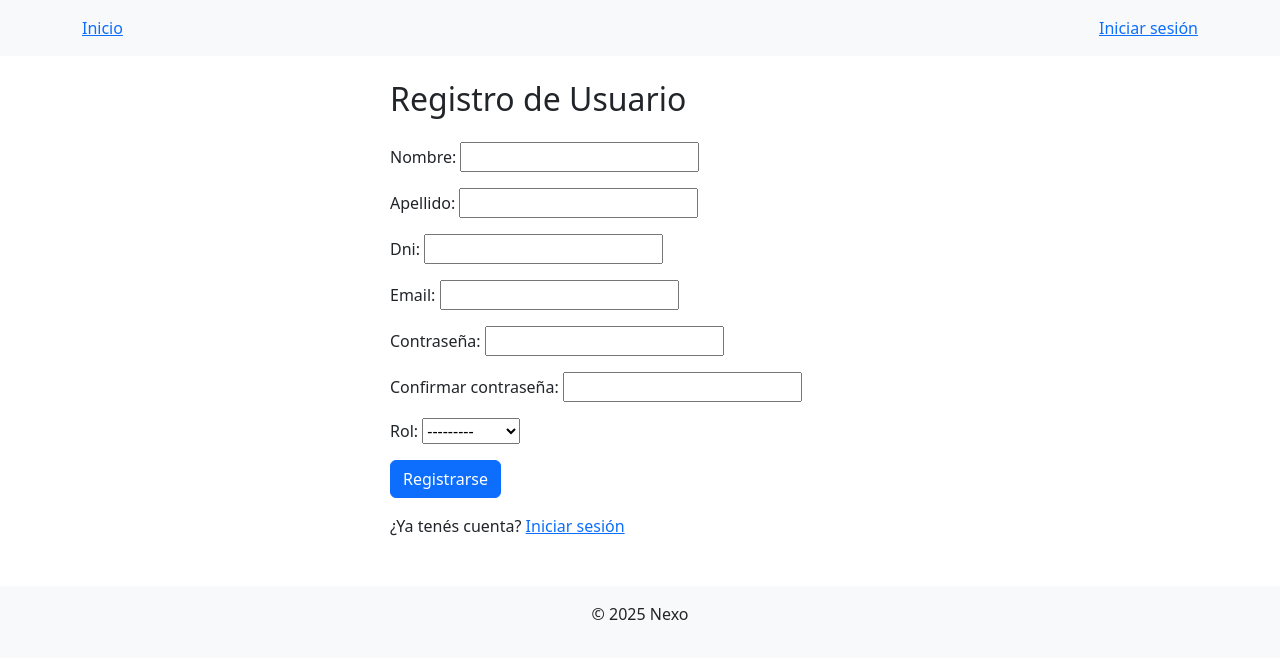
After one commit to MRmateoricci/NEXO, a Django app: page /usuarios/registro/ in a window 1280 px wide. The commit adds this page. Shown: the top 659 px of the page. Run offline with Django 5.2, Linux system fonts and the light colour scheme.

Commit message:
inciar,cerrar,registrar

```diff
--- a/templates/base.html
+++ b/templates/base.html
@@ -3,26 +3,38 @@
 <head>
     <meta charset="UTF-8">
     <title>{% block title %}Mi sitio inmobiliario{% endblock %}</title>
-
+    <link href="https://cdn.jsdelivr.net/npm/bootstrap@5.3.0/dist/css/bootstrap.min.css" rel="stylesheet" />
 </head>
 <body>
-    <header>
-        <nav>
-            <a href="/">Inicio</a> |
-            {% if user.is_authenticated %}
-                <a href="{% url 'logout' %}">Cerrar sesión</a>
-            {% else %}
-                <a href="{% url 'login' %}">Iniciar sesión</a>
-            {% endif %}
+    <header class="p-3 bg-light">
+        <nav class="container d-flex justify-content-between">
+            <a href="/">Inicio</a>
+            <div>
+                {% if user.is_authenticated %}
+                    <a href="{% url 'logout' %}">Cerrar sesión</a>
+                {% else %}
+                    <a href="{% url 'login' %}">Iniciar sesión</a>
+                {% endif %}
+            </div>
         </nav>
     </header>
 
-    <main>
+    {% if messages %}
+        <div class="container mt-3">
+            {% for message in messages %}
+                <div class="alert alert-{{ message.tags }}">
+                    {{ message }}
+                </div>
+            {% endfor %}
+        </div>
+    {% endif %}
+
+    <main class="container mt-4">
         {% block content %}
         {% endblock %}
     </main>
 
-    <footer>
+    <footer class="text-center py-3 mt-5 bg-light">
         <p>© 2025 Nexo</p>
     </footer>
 </body>
--- /dev/null
+++ b/usuarios/forms.py
@@ -0,0 +1,38 @@
+from django import forms
+from .models import Usuario
+from django.contrib.auth import authenticate
+
+class RegistroForm(forms.ModelForm):
+    contraseña = forms.CharField(label='Contraseña', widget=forms.PasswordInput)
+    confirmar_contraseña = forms.CharField(label='Confirmar contraseña', widget=forms.PasswordInput)
+
+    class Meta:
+        model = Usuario
+        fields = ['nombre', 'apellido', 'dni', 'email', 'contraseña', 'confirmar_contraseña', 'rol']
+
+    def clean(self):
+        cleaned_data = super().clean()
+        password = cleaned_data.get("contraseña")
+        confirm = cleaned_data.get("confirmar_contraseña")
+
+        if password != confirm:
+            raise forms.ValidationError("Las contraseñas no coinciden.")
+        return cleaned_data
+
+class LoginForm(forms.Form):
+    email = forms.EmailField(label='Email')
+    contraseña = forms.CharField(label='Contraseña', widget=forms.PasswordInput)
+
+    def clean(self):
+        cleaned_data = super().clean()
+        email = cleaned_data.get('email')
+        contraseña = cleaned_data.get('contraseña')
+
+        if email and contraseña:
+            self.user = authenticate(username=email, password=contraseña)
+            if self.user is None:
+                raise forms.ValidationError("Email o contraseña incorrectos.")
+        return cleaned_data
+
+    def get_user(self):
+        return self.user
--- a/usuarios/models.py
+++ b/usuarios/models.py
@@ -1,11 +1,38 @@
+from django.contrib.auth.models import AbstractBaseUser, BaseUserManager, PermissionsMixin
 from django.db import models
 
-class Usuario(models.Model):
+class UsuarioManager(BaseUserManager):
+    def create_user(self, email, nombre, apellido, dni, contraseña=None, rol='inquilino'):
+        if not email:
+            raise ValueError("El usuario debe tener un email")
+        email = self.normalize_email(email)
+        user = self.model(email=email, nombre=nombre, apellido=apellido, dni=dni, rol=rol)
+        user.set_password(contraseña)
+        user.save(using=self._db)
+        return user
+
+    def create_superuser(self, email, nombre, apellido, dni, contraseña):
+        user = self.create_user(email, nombre, apellido, dni, contraseña, rol='admin')
+        user.is_staff = True
+        user.is_superuser = True
+        user.save(using=self._db)
+        return user
+
+class Usuario(AbstractBaseUser, PermissionsMixin):
     nombre = models.CharField(max_length=100)
     apellido = models.CharField(max_length=100)
     dni = models.CharField(max_length=20, unique=True)
     email = models.EmailField(unique=True)
-    contraseña = models.CharField(max_length=100)
-    rol = models.CharField(max_length=50, choices=[('admin', 'Admin'), ('inquilino', 'Inquilino'), ('Empleado', 'Empleado')])
+    rol = models.CharField(max_length=50, choices=[('admin', 'Admin'), ('inquilino', 'Inquilino'), ('empleado', 'Empleado')])
     estado = models.BooleanField(default=True)
-# Create your models here.
+
+    is_active = models.BooleanField(default=True)
+    is_staff = models.BooleanField(default=False)
+
+    objects = UsuarioManager()
+
+    USERNAME_FIELD = 'email'
+    REQUIRED_FIELDS = ['nombre', 'apellido', 'dni']
+
+    def __str__(self):
+        return f"{self.nombre} {self.apellido} ({self.email})"
--- /dev/null
+++ b/usuarios/templates/usuarios/registro.html
@@ -0,0 +1,17 @@
+{% extends 'base.html' %}
+
+{% block title %}Registro{% endblock %}
+
+{% block content %}
+<div style="max-width: 500px; margin: auto;">
+    <h2 class="mb-4">Registro de Usuario</h2>
+    <form method="post">
+        {% csrf_token %}
+        {{ form.as_p }}
+        <button type="submit" class="btn btn-primary">Registrarse</button>
+    </form>
+    <p class="mt-3">
+        ¿Ya tenés cuenta? <a href="{% url 'login' %}">Iniciar sesión</a>
+    </p>
+</div>
+{% endblock %}
--- a/usuarios/urls.py
+++ b/usuarios/urls.py
@@ -1,8 +1,10 @@
 from django.urls import path
-from .views import CustomLoginView
-from django.contrib.auth.views import LogoutView
+from . import views
+
 
 urlpatterns = [
-    path('login/', CustomLoginView.as_view(), name='login'),
-    path('logout/', LogoutView.as_view(), name='logout'),
+    path('registro/', views.registro, name='registro'),
+    path('login/', views.login_view, name='login'),
+    path('logout/', views.logout_view, name='logout'),
+    path('', views.home, name='home'),
 ]
--- a/usuarios/views.py
+++ b/usuarios/views.py
@@ -1,6 +1,37 @@
-from django.shortcuts import render
-from django.contrib.auth.views import LoginView
+from django.shortcuts import render, redirect
+from django.contrib.auth import login, logout
+from django.contrib import messages
+from .forms import RegistroForm, LoginForm
 
-class CustomLoginView(LoginView):
-    template_name = 'usuarios/login.html'
-# Create your views here.
+def registro(request):
+    if request.method == 'POST':
+        form = RegistroForm(request.POST)
+        if form.is_valid():
+            user = form.save(commit=False)
+            user.set_password(form.cleaned_data['contraseña'])
+            user.save()
+            login(request, user)
+            return redirect('home')
+    else:
+        form = RegistroForm()
+    return render(request, 'usuarios/registro.html', {'form': form})
+
+def login_view(request):
+    if request.method == 'POST':
+        form = LoginForm(request.POST)
+        if form.is_valid():
+            user = form.get_user()
+            login(request, user)
+            return redirect('home')
+        else:
+            messages.error(request, "Email o contraseña incorrectos")
+    else:
+        form = LoginForm()
+    return render(request, 'usuarios/login.html', {'form': form})
+
+def logout_view(request):
+    logout(request)
+    return redirect('login')
+
+def home(request):
+    return render(request, 'usuarios/home.html')
```
Also changed, not shown: usuarios/templates/usuarios/home.html (added, +11 -0 lines), usuarios/templates/usuarios/login.html (+32 -20 lines), web_nexo/settings.py (+11 -0 lines), db.sqlite3, usuarios/migrations/0004_remove_usuario_contraseña_usuario_groups_and_more.py (added).
